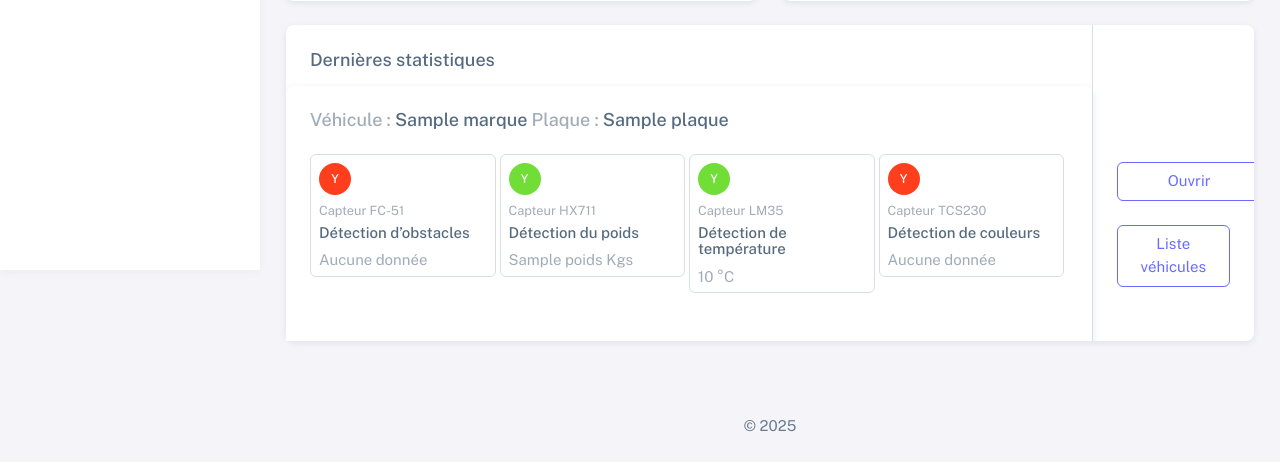
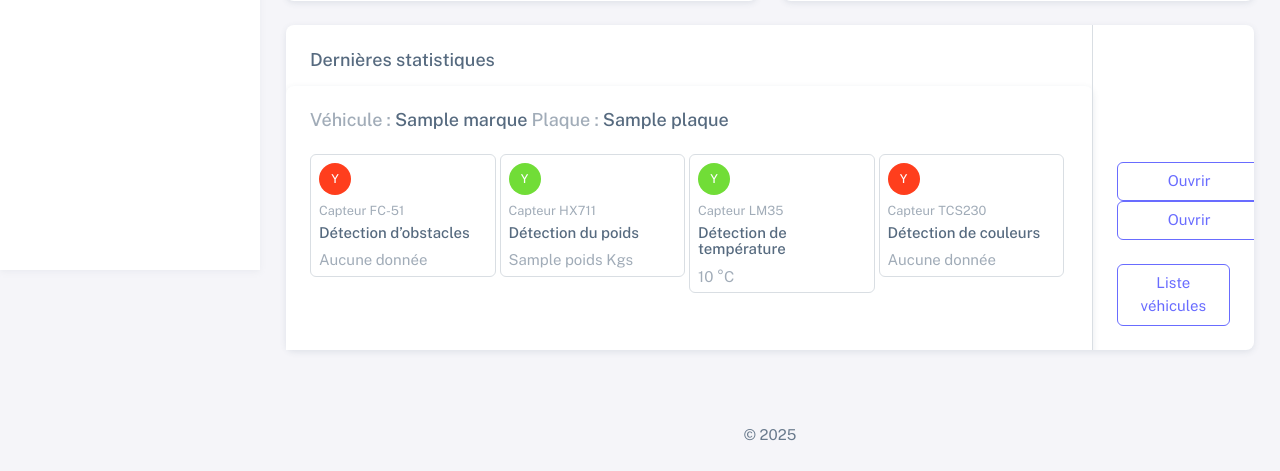
Before and after one commit to Lupunduyan/IoV-Traffic-Controller, a Flask app: template templates/dashboard.html in a window 1280 px wide. Shown: the part 530-1001 px from the top of the page. Before the commit the page ends 962 px from the top, so only its background shows below. Run offline with Flask 3, Linux system fonts and the light colour scheme; the template is opened without the code that fills it: most values are stand-ins (such as "Sample title", 1, 10 or a date in 2020); some libraries are stand-ins or nearby versions.

Commit message:
[FIX] template error

```diff
--- a/templates/dashboard.html
+++ b/templates/dashboard.html
@@ -678,6 +678,25 @@
                         <div class="card-body p-auto mt-3">
                           <div class="text-center mt-5 pt-5">
                             <div class="dropdown">
+                              {% if vehicule.id %}
+                                <a
+                                class="btn btn-outline-primary"
+                                type="button"
+                                style="width: 145px;"
+                                href="{{ url_for('vehicule', id=vehicule.id) }}"
+                              >
+                                Ouvrir
+                              </a>
+                              {% else %}
+                                <a
+                                class="btn btn-outline-primary"
+                                type="button"
+                                style="width: 145px;"
+                                href="{{ url_for('vehicule', id=vehicule.id) }}"
+                              >
+                                Aucune donnée
+                              </a>
+                              {% endif %}
                               <a
                                 class="btn btn-outline-primary"
                                 type="button"
```
